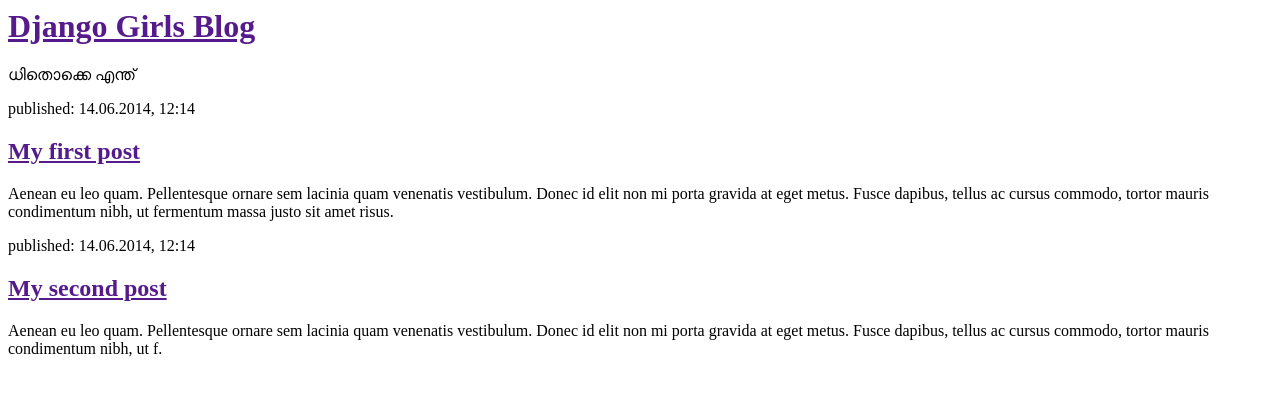
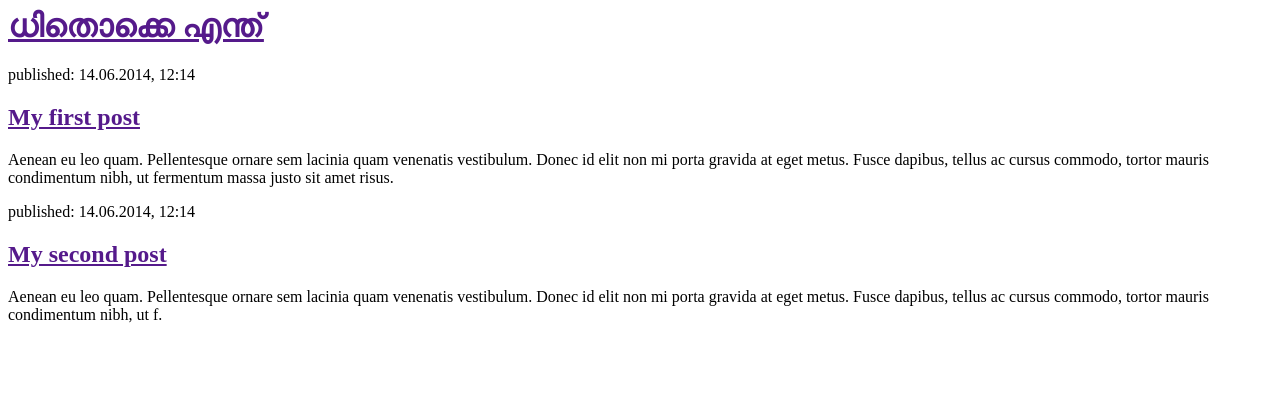
Before and after one commit to arunkbharathan/my-first-blog, a Django app: page / in a window 1280 px wide. Shown: the top 396 px of the page. Run offline with Django 3.2, Linux system fonts and the light colour scheme.

Commit message:
Changed the HTML for the site.

```diff
--- a/blog/templates/blog/post_list.html
+++ b/blog/templates/blog/post_list.html
@@ -4,8 +4,8 @@
     </head>
     <body>
         <div>
-            <h1><a href="">Django Girls Blog</a></h1>
-              <p>ധിതൊക്കെ എന്ത് </p>
+            <h1><a href="">ധിതൊക്കെ എന്ത്</a></h1>
+
         </div>
 
         <div>
```
